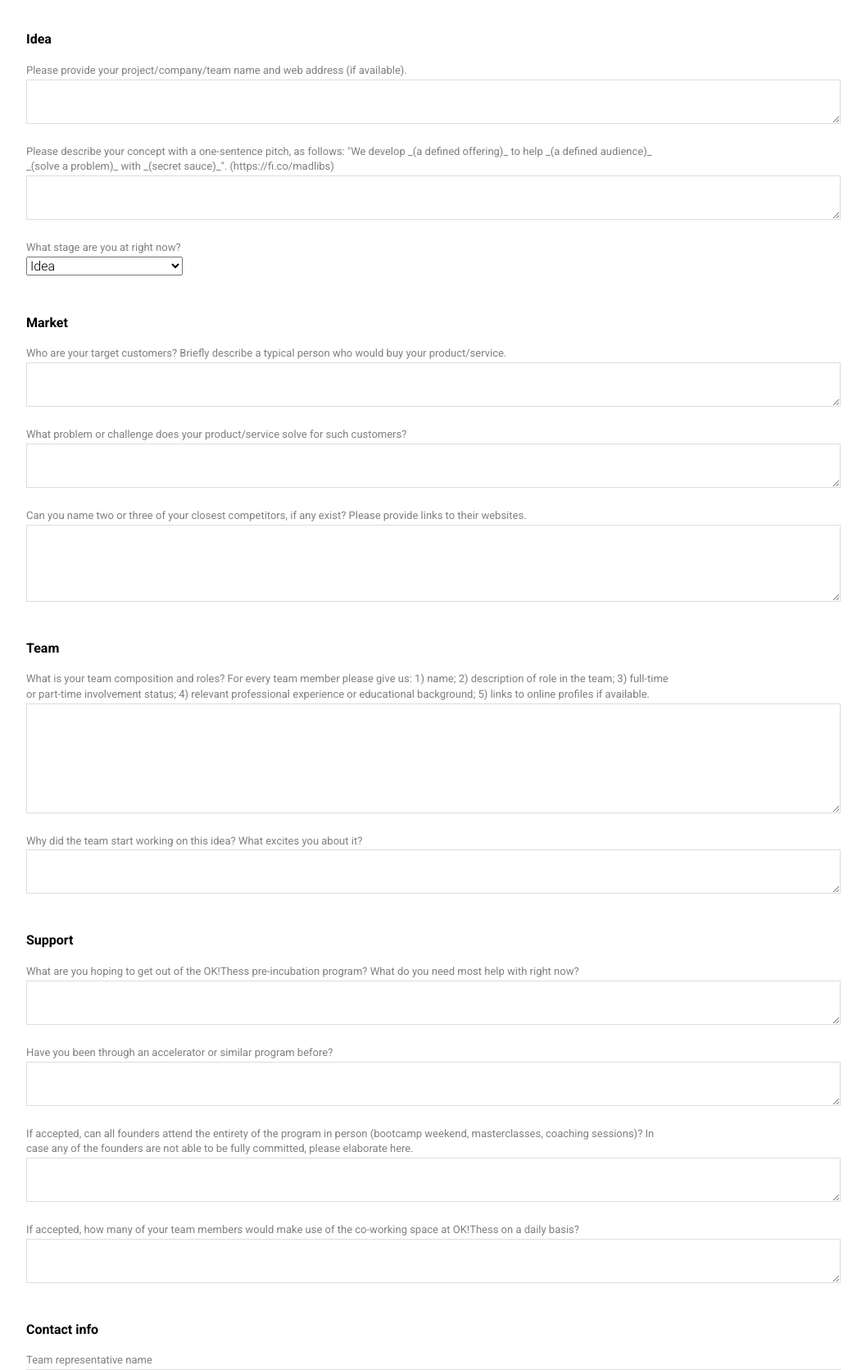
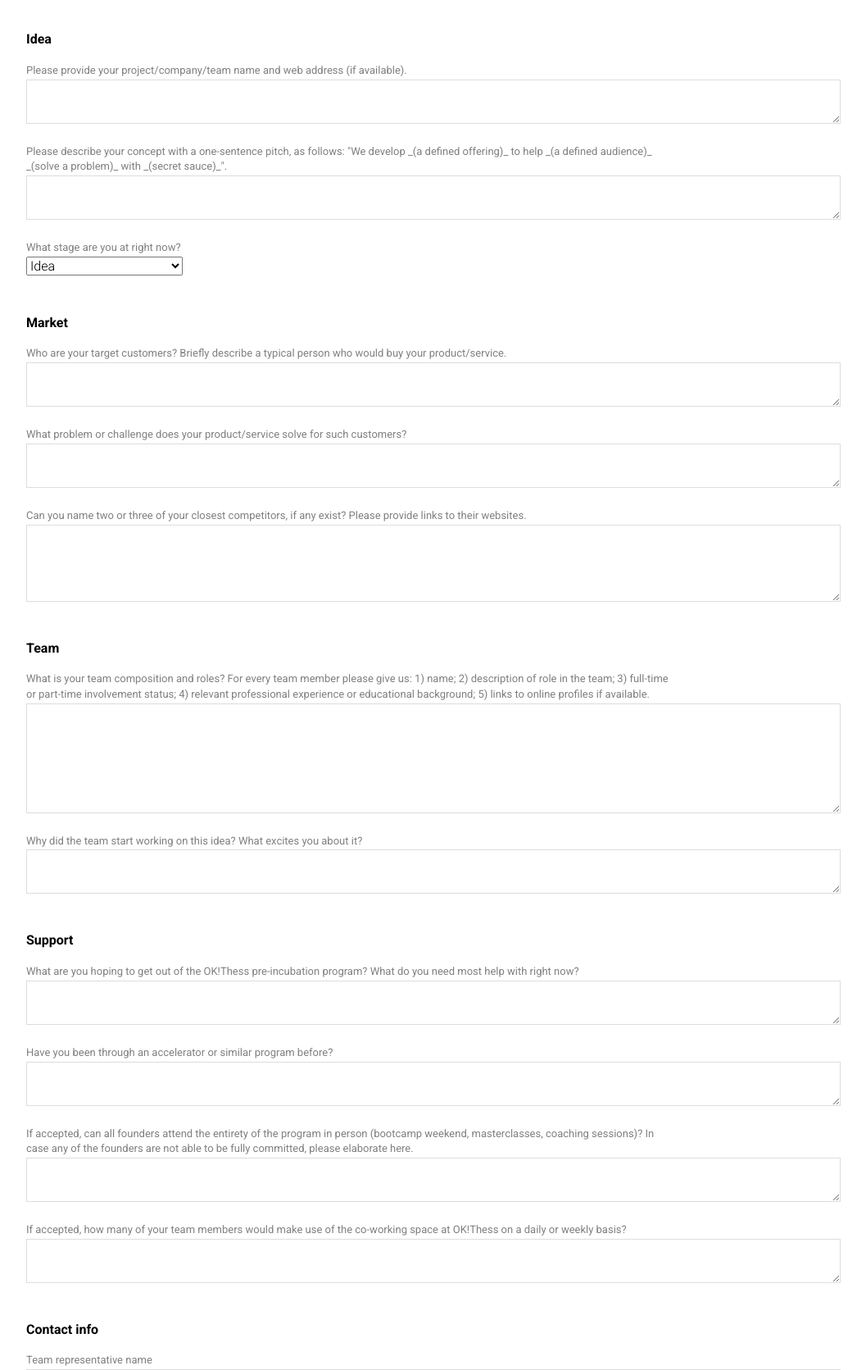
Before and after one commit to OKThess/website, a Django app: template main/templates/main/apply.html in a window 1280 px wide. Shown: the part 244-1915 px from the top of the page at 82% size, without its empty margins (111-1168 px from the left). Run offline with Django 3.2, Linux system fonts and the light colour scheme; the template is opened without the code that fills it: values that come from a table or form of the project are taken from there, others are empty; some libraries are stand-ins or nearby versions.

Commit message:
correct application questions

```diff
--- a/main/templates/main/apply.html
+++ b/main/templates/main/apply.html
@@ -37,7 +37,7 @@
                     </div>
                     <div class="form-group">
                         <label for="id_answer_idea_2">
-                            {% trans 'Please describe your concept with a one-sentence pitch, as follows: "We develop _(a defined offering)_ to help _(a defined audience)_ _(solve a problem)_ with _(secret sauce)_". (https://fi.co/madlibs)' %}
+                            {% trans 'Please describe your concept with a one-sentence pitch, as follows: "We develop _(a defined offering)_ to help _(a defined audience)_ _(solve a problem)_ with _(secret sauce)_".' %}
                         </label>
                         <textarea name="answer_idea_2" cols="50" rows="2" class="form-control" id="id_answer_idea_2"></textarea>
                     </div>
@@ -110,7 +110,7 @@
                     </div>
                     <div class="form-group">
                         <label for="id_answer_support_4">
-                            {% trans 'If accepted, how many of your team members would make use of the co-working space at OK!Thess on a daily basis?' %}
+                            {% trans 'If accepted, how many of your team members would make use of the co-working space at OK!Thess on a daily or weekly basis?' %}
                         </label>
                         <textarea name="answer_support_4" cols="50" rows="2" class="form-control" required="required" id="id_answer_support_4"></textarea>
                     </div>
```
Also changed, not shown: locale/el/LC_MESSAGES/django.po, 1 other file.
